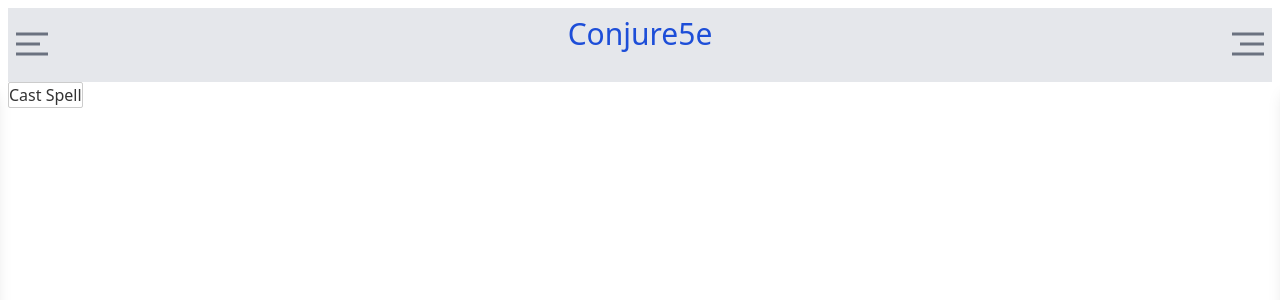
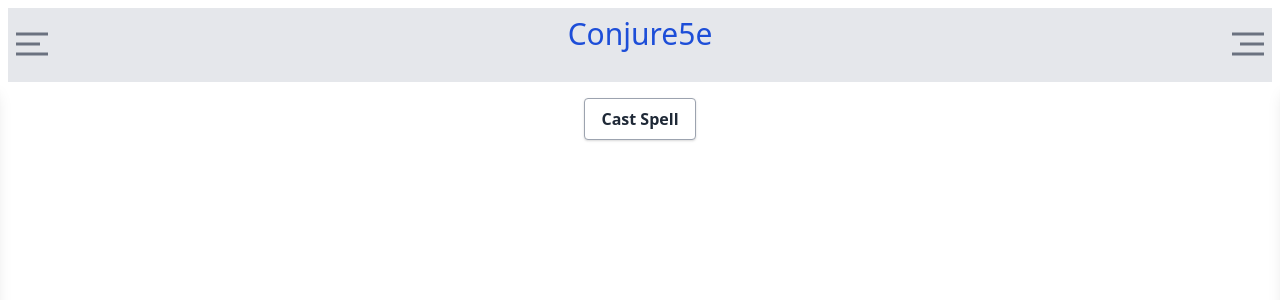
Before and after one commit to clark-lindsay/conjure-web, a Svelte app: page / in a window 1280 px wide. Shown: the top 300 px of the page. Built offline with nearby package versions, Linux system fonts and the light colour scheme; what conjure5e would draw is missing.

Commit message:
bit of wiring up for stores, quick pass for style

```diff
--- a/src/App.svelte
+++ b/src/App.svelte
@@ -1,24 +1,76 @@
 <script lang="ts">
   import { readSourcebooks } from "./stores/readSourcebooks";
   import { readSpellParameters } from "./stores/readSpellParameters";
+  import {
+    conjureAnimals,
+    conjureMinorElementals,
+    conjureWoodlandBeings,
+  } from "conjure5e";
 
   import Navbar from "./components/Navbar.svelte";
   import Sidebar from "./components/Sidebar.svelte";
+  import SelectSpellParameters from "./components/SelectSpellParameters.svelte";
+  import SelectSourcebooks from "./components/SelectSourcebooks.svelte";
+  import ResultBox from "./components/ResultBox.svelte";
 
   export let leftSidebarIsOpen: boolean = false;
   export let rightSidebarIsOpen: boolean = false;
+  let results = [];
+
+  function cast() {
+    let spell;
+    if ($readSpellParameters.spellName === "Conjure Animals") {
+      spell = conjureAnimals;
+    } else if ($readSpellParameters.spellName === "Conjure Woodland Beings") {
+      spell = conjureWoodlandBeings;
+    } else {
+      spell = conjureMinorElementals;
+    }
+    const { terrains, challengeRating } = $readSpellParameters;
+    const sources = $readSourcebooks;
+    const result = spell({
+      terrains,
+      challengeRating,
+      sources,
+    }).map((creature) => creature.name);
+    results = [result, ...results];
+  }
 </script>
+
+<style>
+</style>
 
 <svelte:head>
   <link
     href="https://unpkg.com/tailwindcss@^1.0/dist/tailwind.min.css"
     rel="stylesheet" />
 </svelte:head>
-
 <Navbar
   bind:spellOptionsMenu={leftSidebarIsOpen}
   bind:sourceOptionsMenu={rightSidebarIsOpen} />
-<Sidebar bind:open={leftSidebarIsOpen} />
-<Sidebar bind:open={rightSidebarIsOpen} left={false} />
+<Sidebar bind:open={leftSidebarIsOpen}>
+  <SelectSpellParameters />
+</Sidebar>
+<Sidebar bind:open={rightSidebarIsOpen} left={false}>
+  <SelectSourcebooks />
+</Sidebar>
 
-<button name="cast-spell" id="cast-spell-button">Cast Spell</button>
+<div class="flex justify-center m-4">
+  <button
+    on:click={() => cast()}
+    name="cast-spell"
+    id="cast-spell-button"
+    class="bg-white hover:bg-gray-100 text-gray-800 font-semibold py-2 px-4
+      border border-gray-400 rounded shadow">Cast Spell</button>
+</div>
+<div class="flex flex-col justify-center items-center text-center">
+  {#each results as result}
+    <ResultBox>
+      <ul>
+        {#each result as creature}
+          <li>{creature}</li>
+        {/each}
+      </ul>
+    </ResultBox>
+  {/each}
+</div>
--- a/src/components/SelectSpellParameters.svelte
+++ b/src/components/SelectSpellParameters.svelte
@@ -1,4 +1,6 @@
 <script lang="ts">
+  import { writeSpellParameters } from "../stores/writeSpellParameters";
+
   export let heading: string = "Spell Parameters";
 
   const spellOptions: string[] = [
@@ -8,16 +10,15 @@
   ];
   const crOptions: number[] = [0, 0.125, 0.25, 0.5, 1, 2];
   const terrainOptions: string[] = ["Land", "Water", "Air"];
-
-  let spell: string = "Conjure Animals";
-  let challengeRating: number = 1;
-  let terrains: string[] = ["Land"];
 </script>
 
 <h2>{heading}</h2>
 <form name="spell-parameters">
   <label for="spell-select">Spell</label>
-  <select bind:value={spell} id="spell-select" name="spell">
+  <select
+    bind:value={$writeSpellParameters.spellName}
+    id="spell-select"
+    name="spell">
     {#each spellOptions as spell}
       <option value={spell}>{spell}</option>
     {/each}
@@ -25,7 +26,7 @@
 
   <label for="challenge-rating-select">Challenge Rating of Creatures</label>
   <select
-    bind:value={challengeRating}
+    bind:value={$writeSpellParameters.challengeRating}
     id="challenge-rating-select"
     name="challenge-rating">
     {#each crOptions as cr}
@@ -35,7 +36,10 @@
 
   {#each terrainOptions as terrain}
     <label>
-      <input bind:group={terrains} type="checkbox" value={terrain} />
+      <input
+        bind:group={$writeSpellParameters.terrains}
+        type="checkbox"
+        value={terrain} />
       {terrain}
     </label>
   {/each}
```
Also changed, not shown: 1 other file (tests, documents, lock files or other folders).
